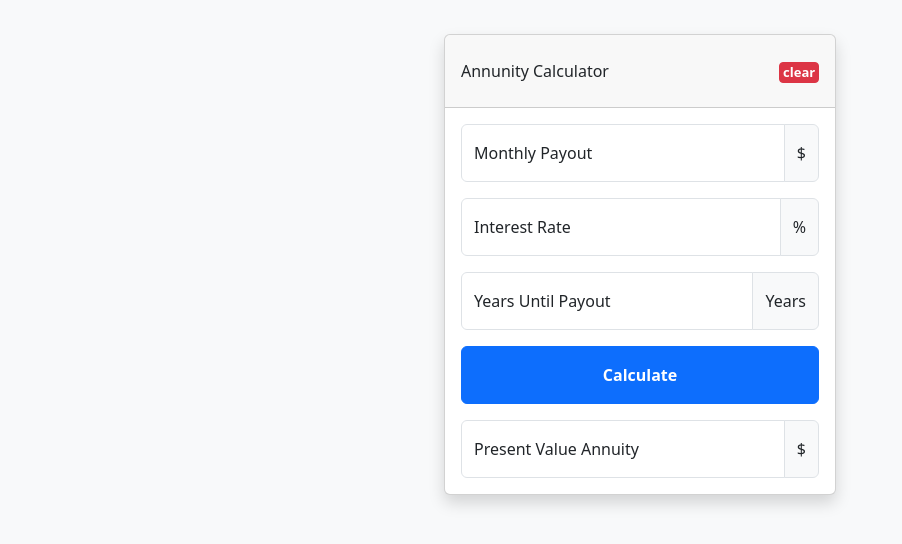
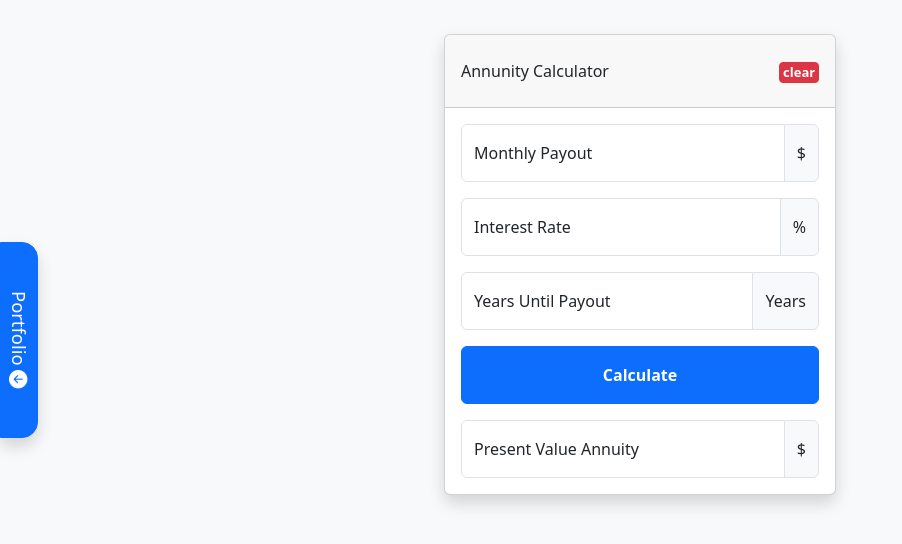
Before and after one commit to JonCGroberg/FinancialCalculator, a plain HTML site: page presentValueAnnuityCalculator.html in a window 1280 px wide. Shown: the part 78-622 px from the top of the page, without its empty margins (0-902 px from the left). Drawn offline with nearby package versions, Linux system fonts and the light colour scheme.

Commit message:
Add floating portfolio button to calculator pages

```diff
--- a/presentValueAnnuityCalculator.html
+++ b/presentValueAnnuityCalculator.html
@@ -28,7 +28,7 @@
     ></script>
     <link rel="stylesheet" href="./styles/style.css" />
   </head>
-  <body class="bg-body-tertiary" data-bs-theme="light">
+  <body class="bg-body-tertiary" data-bs-theme="">
     <!-- Navigation -->
     <nav class="navbar navbar-expand-md">
       <div class="container-fluid">
@@ -161,5 +161,14 @@
         </div>
       </form>
     </main>
+     <!-- Floating Portfolio Button -->
+    <div
+      class="btn btn-primary position-fixed vertical-text rounded-4 rounded-start-0 shadow py-3 py-md-5 py-lg-5 px-1 "
+      onclick="location='/'"
+    >
+      <span class=""
+        >Portfolio <i class="bi bi-arrow-down-circle-fill"></i
+      ></span>
+    </div>
   </body>
 </html>
--- a/styles/style.css
+++ b/styles/style.css
@@ -37,3 +37,13 @@ button.sending:before {
         transform: rotate(360deg);
     }
 }
+
+.vertical-text {
+    writing-mode: vertical-lr;
+    text-orientation: sideways;
+    /* transform: translateY(-50%); */
+    top: 40%;
+    /* padding: 2.5rem 0.5rem 2.5rem 0.5rem; */
+    font-size: calc(.75em + 0.5vw);
+
+}
```
Also changed, not shown: cdCalculator.html (+10 -0 lines), mortgageCalculator.html (+9 -0 lines).
